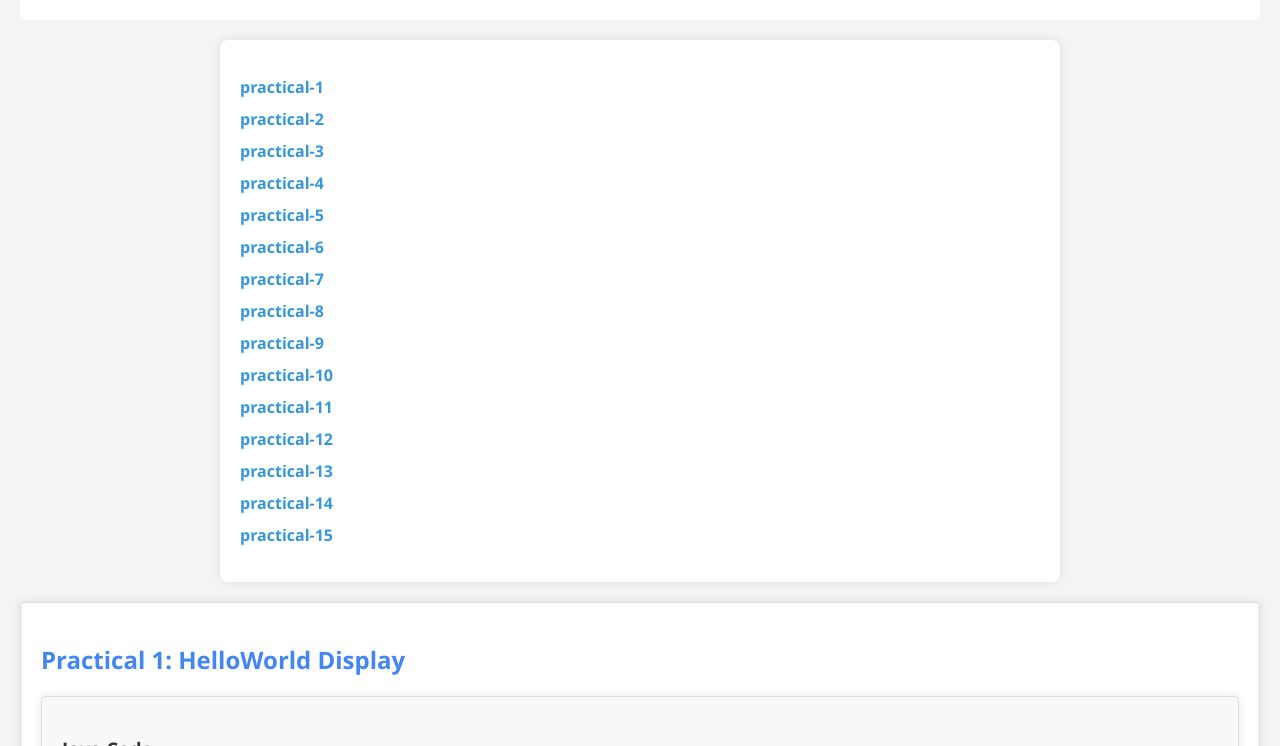
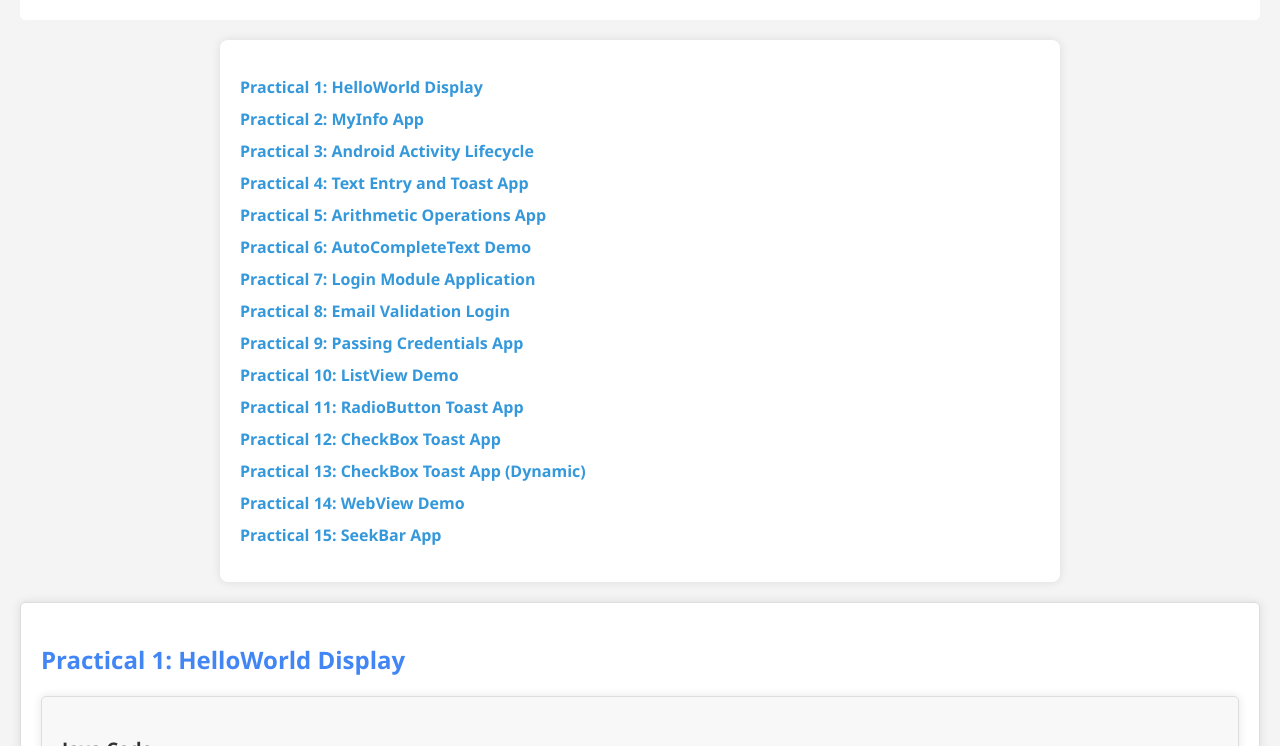
Before and after one commit to Manishvvv/MADprograms, a plain HTML site: page index.html in a window 1280 px wide. Shown: the part 650-1396 px from the top of the page. Drawn offline with Linux system fonts and the light colour scheme.

Commit message:
Update index.html

```diff
--- a/index.html
+++ b/index.html
@@ -204,21 +204,22 @@
 
     <div class="con">
         <ul class="jump">
-            <li><a href="#practical-1">practical-1</a></li>
-            <li><a href="#practical-2">practical-2</a></li>
-            <li><a href="#practical-3">practical-3</a></li>
-            <li><a href="#practical-4">practical-4</a></li>
-            <li><a href="#practical-5">practical-5</a></li>
-            <li><a href="#practical-6">practical-6</a></li>
-            <li><a href="#practical-7">practical-7</a></li>
-            <li><a href="#practical-8">practical-8</a></li>
-            <li><a href="#practical-9">practical-9</a></li>
-            <li><a href="#practical-10">practical-10</a></li>
-            <li><a href="#practical-11">practical-11</a></li>
-            <li><a href="#practical-12">practical-12</a></li>
-            <li><a href="#practical-13">practical-13</a></li>
-            <li><a href="#practical-14">practical-14</a></li>
-            <li><a href="#practical-15">practical-15</a></li>
+            <li><a href="#practical-1">Practical 1: HelloWorld Display</a></li>
+            <li><a href="#practical-2">Practical 2: MyInfo App</a></li>
+            <li><a href="#practical-3">Practical 3: Android Activity Lifecycle</a></li>
+            <li><a href="#practical-4">Practical 4: Text Entry and Toast App</a></li>
+            <li><a href="#practical-5">Practical 5: Arithmetic Operations App</a></li>
+            <li><a href="#practical-6">Practical 6: AutoCompleteText Demo</a></li>
+            <li><a href="#practical-7">Practical 7: Login Module Application</a></li>
+            <li><a href="#practical-8">Practical 8: Email Validation Login</a></li>
+            <li><a href="#practical-9">Practical 9: Passing Credentials App</a></li>
+            <li><a href="#practical-10">Practical 10: ListView Demo</a></li>
+            <li><a href="#practical-11">Practical 11: RadioButton Toast App</a></li>
+            <li><a href="#practical-12">Practical 12: CheckBox Toast App</a></li>
+            <li><a href="#practical-13">Practical 13: CheckBox Toast App (Dynamic)</a></li>
+            <li><a href="#practical-14">Practical 14: WebView Demo</a></li>
+            <li><a href="#practical-15">Practical 15: SeekBar App</a></li>
+
         </ul>
     </div>
 
```
